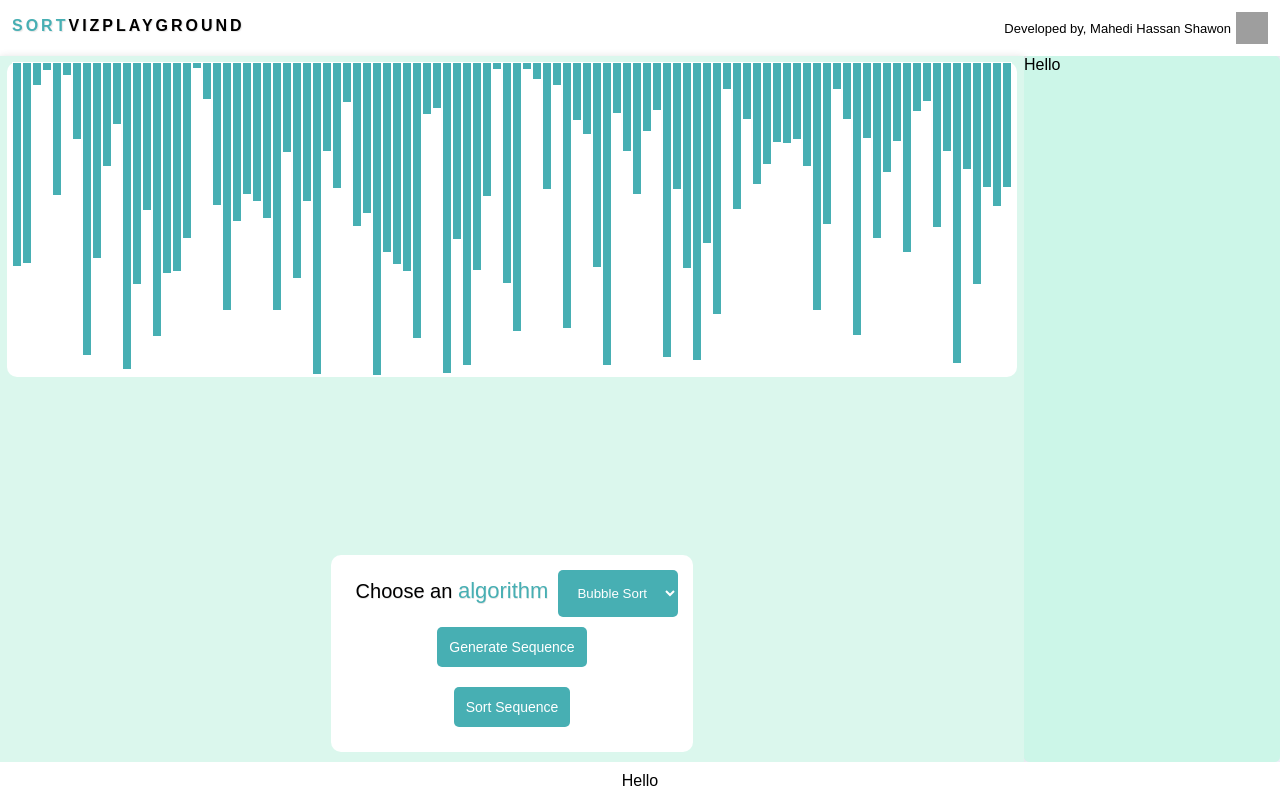
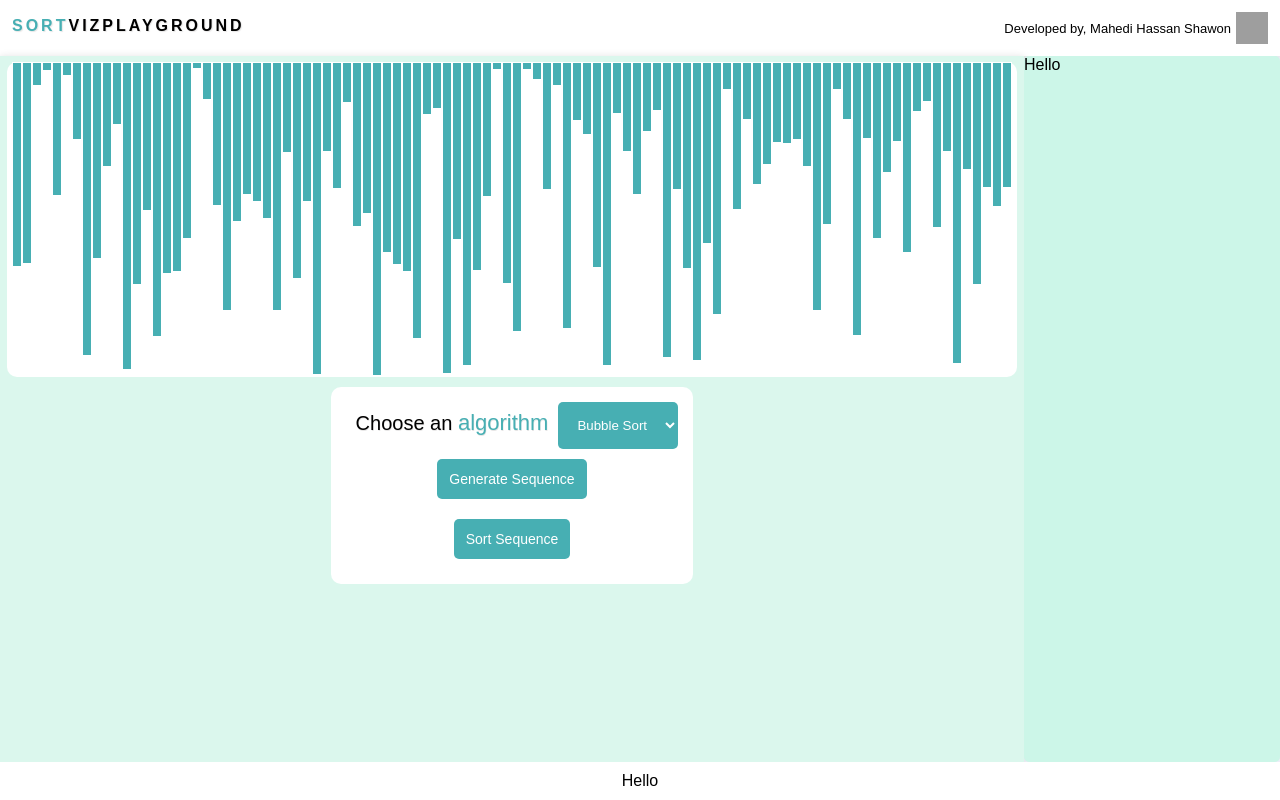
Before and after one commit to ChiefMahedi/SortVizPlayground, a React (Vite) app: page / in a window 1280 px wide. Built offline with nearby package versions, Linux system fonts and the light colour scheme; grey boxes are pictures that could not be loaded.

Commit message:
Update Main component style

```diff
--- a/src/components/Body/Main/index.module.css
+++ b/src/components/Body/Main/index.module.css
@@ -4,7 +4,6 @@
     width: 80%;
     display: flex;
     flex-direction: column;
-    justify-content: space-between;
     align-items: center;
     box-shadow: 0 1px 8px #ddd;
 }
```
